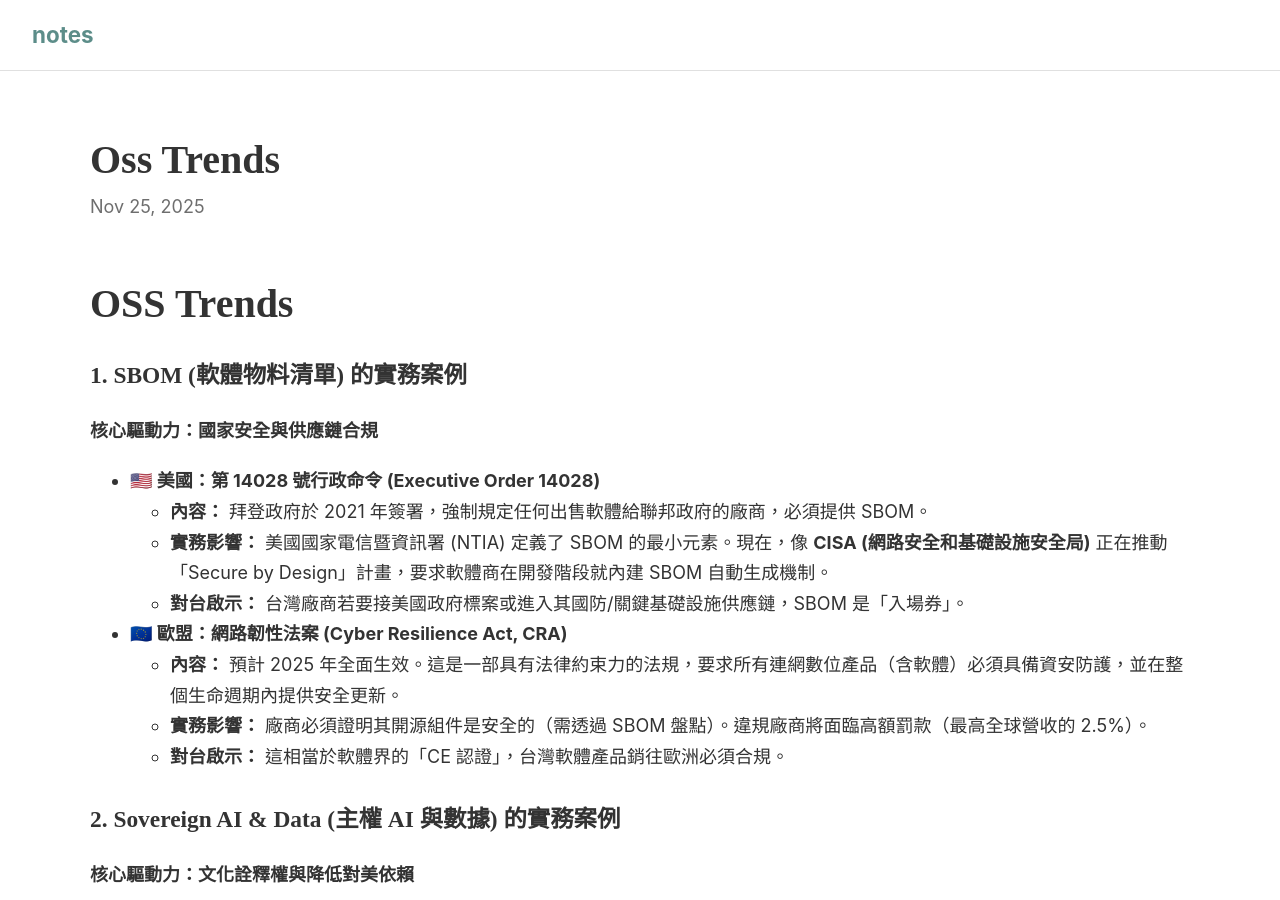
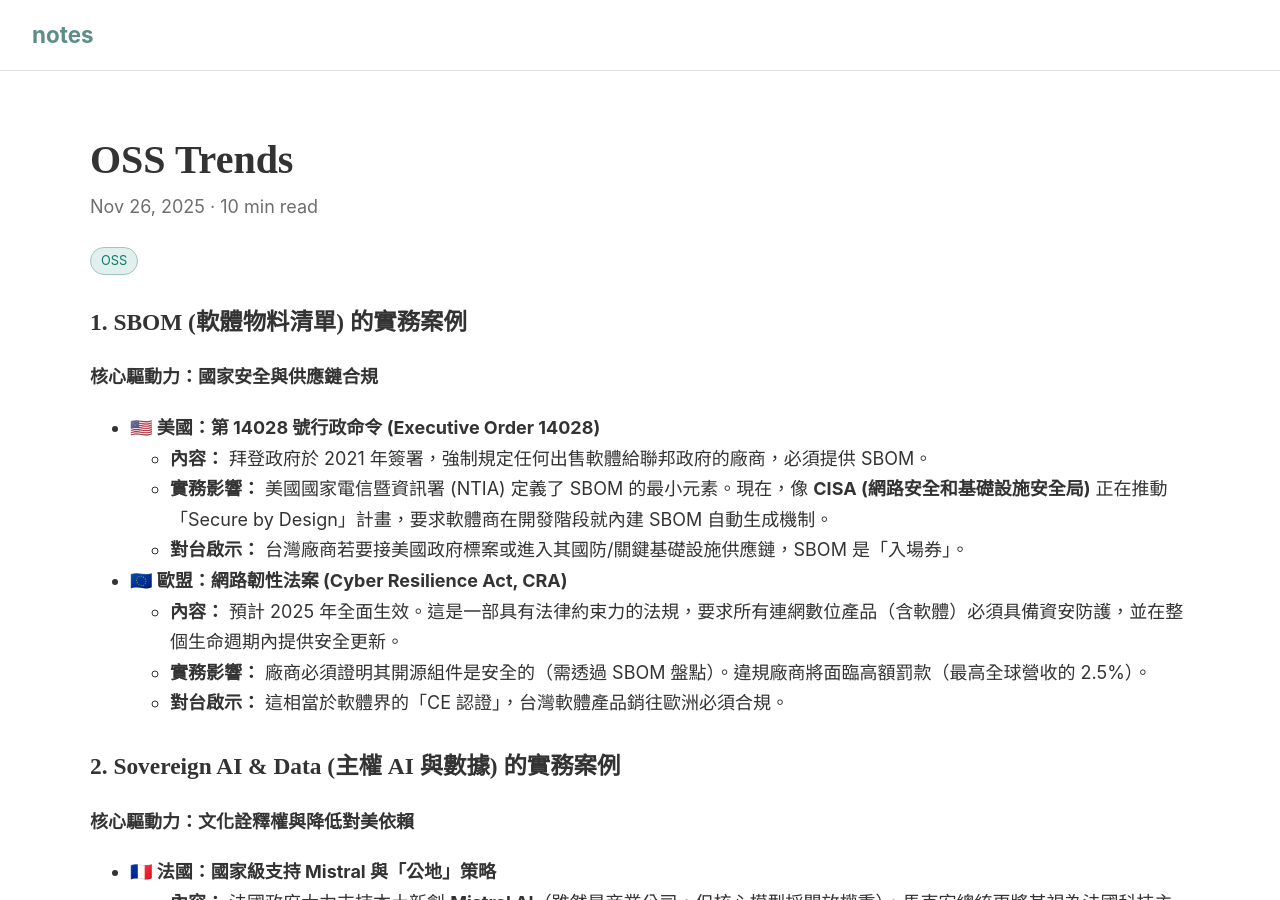
Before and after one commit to linjose/notes, a Jekyll site: the page built from _posts/2025-11-25-oss-trends.md, in a window 1280 px wide and 900 px high. Built offline with Jekyll 4.4.1, drawn with Linux system fonts in a browser that asks for light colours; our own code applies the rules of GitHub Pages for plain Markdown files.

Commit message:
Update 2025-11-25-oss-trends.md

```diff
--- a/_posts/2025-11-25-oss-trends.md
+++ b/_posts/2025-11-25-oss-trends.md
@@ -1,4 +1,11 @@
-# OSS Trends
+---
+layout: post
+title: OSS Trends
+date: 2025-11-26
+reading_time: 10 min read
+tags: [OSS]
+excerpt:
+---
 
 ### 1. SBOM (軟體物料清單) 的實務案例
 **核心驅動力：國家安全與供應鏈合規**
```
